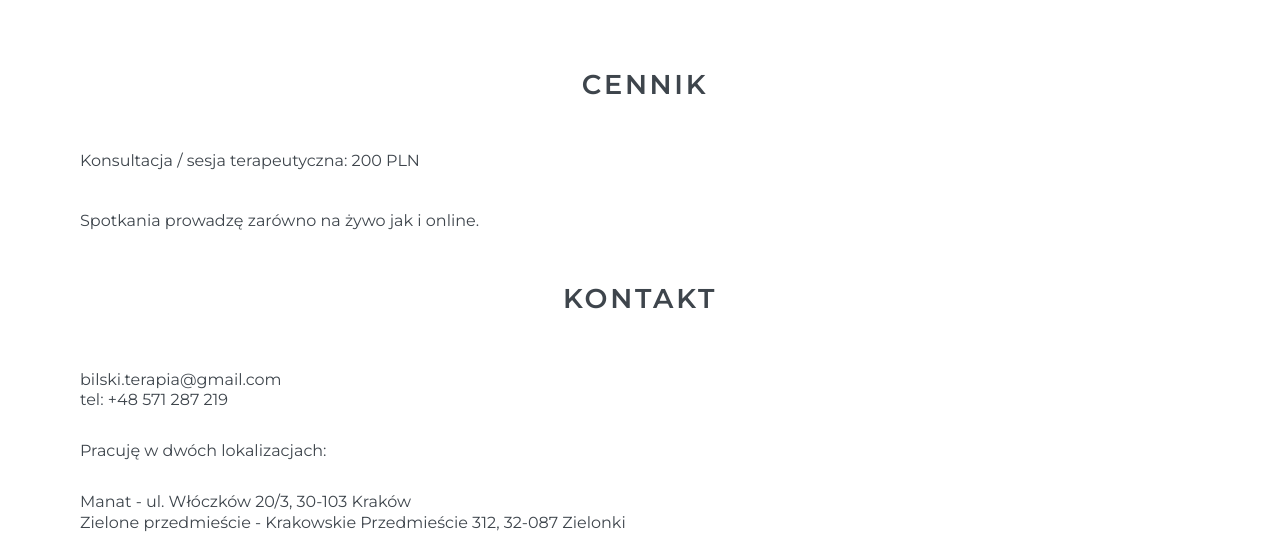
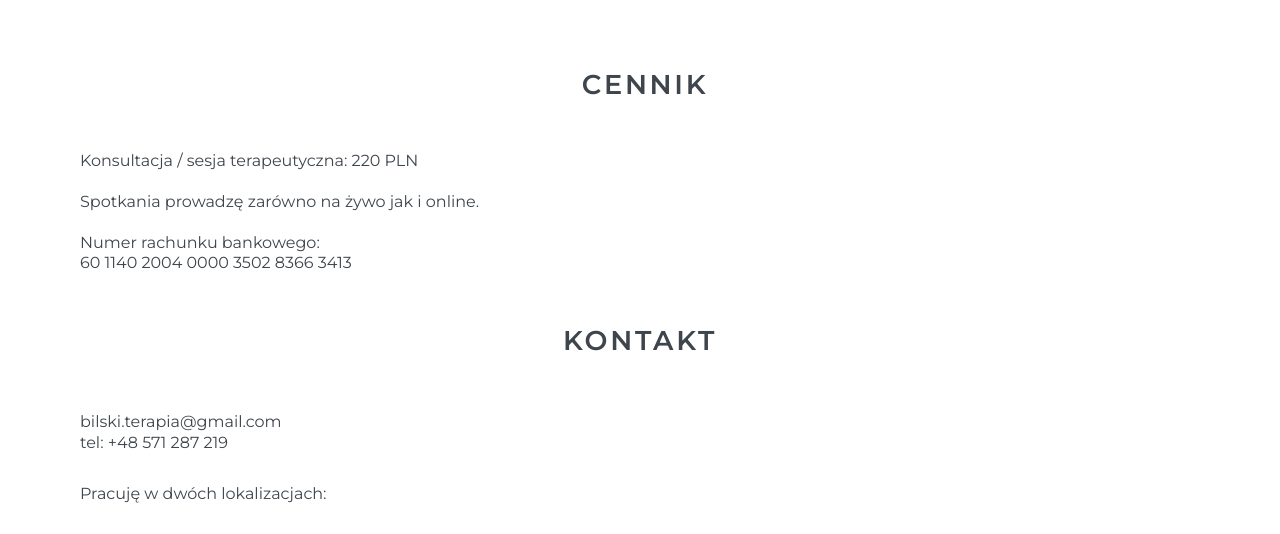
Before and after one commit to monmus/Irek, a website: page index.html in a window 1280 px wide. Shown: the part 3537-4071 px from the top of the page. Drawn offline with Linux system fonts and the light colour scheme; a web font is replaced by a local one.

Commit message:
Add files via upload

```diff
--- a/index.html
+++ b/index.html
@@ -4,7 +4,18 @@
     <meta charset="UTF-8">
     <meta name="viewport" content="width=device-width, initial-scale=1.0">
     <meta http-equiv="X-UA-Compatible" content="ie=edge">
-    <title>Irek Bilski. Psychoterapeuta</title>
+
+    <meta name="description" content="Jako psycholog i psychoterapeuta stosuję terapię poznawczo behawioralną (CBT), dzięki której uczymy się, jak radzić sobie z trudnościami w codziennym życiu.">
+    <meta property="og:locale" content="pl_PL">
+    <meta property="og:type" content="article">
+    <meta property="og:title" content="Psychoterapia | Terapia poznawczo-behawioralna | Kraków | Irek Bilski">
+    <meta property="og:description" content="Jako psycholog i psychoterapeuta stosuję terapię poznawczo behawioralną (CBT), dzięki której uczymy się, jak radzić sobie z trudnościami w codziennym życiu.">
+    <meta property="og:url" content="https://irekbilski.pl/">
+    <meta property="og:site_name" content="psychoterapeuta CBT Kraków">
+
+    <meta name="keywords" content="Irek Bilski psychoterapeuta Kraków terapia CBT psychoterapia Kraków">
+
+    <title>Psychoterapia | Terapia poznawczo-behawioralna | Kraków | Irek Bilski</title>
     <link rel="icon" type="image/png" href="https://image.flaticon.com/icons/png/128/344/344983.png" />
     <link rel="stylesheet" href="style.css">
     <link href="https://fonts.googleapis.com/css?family=Raleway:400,500,600,700,900" rel="stylesheet">
@@ -151,13 +162,16 @@
             <div class="blog" id="what">
                 <p class="about__text">
                     Konsultacja / sesja terapeutyczna:
-                    200 PLN
+                    220 PLN
                 </p>
-                <br />
+
                 <p>Spotkania prowadzę zarówno na żywo jak i online.</p>
+
+                <p>Numer rachunku bankowego: <br />
+                    60 1140 2004 0000 3502 8366 3413
+                    </p>
             </div>
     </div>
-
     <div class="contact" id="contact">
             <div class="title" style="padding: 40px 20px; text-align: center">
                 <h1>Kontakt</h1>
```
Lines whose indentation alone changed are shown as unchanged.
